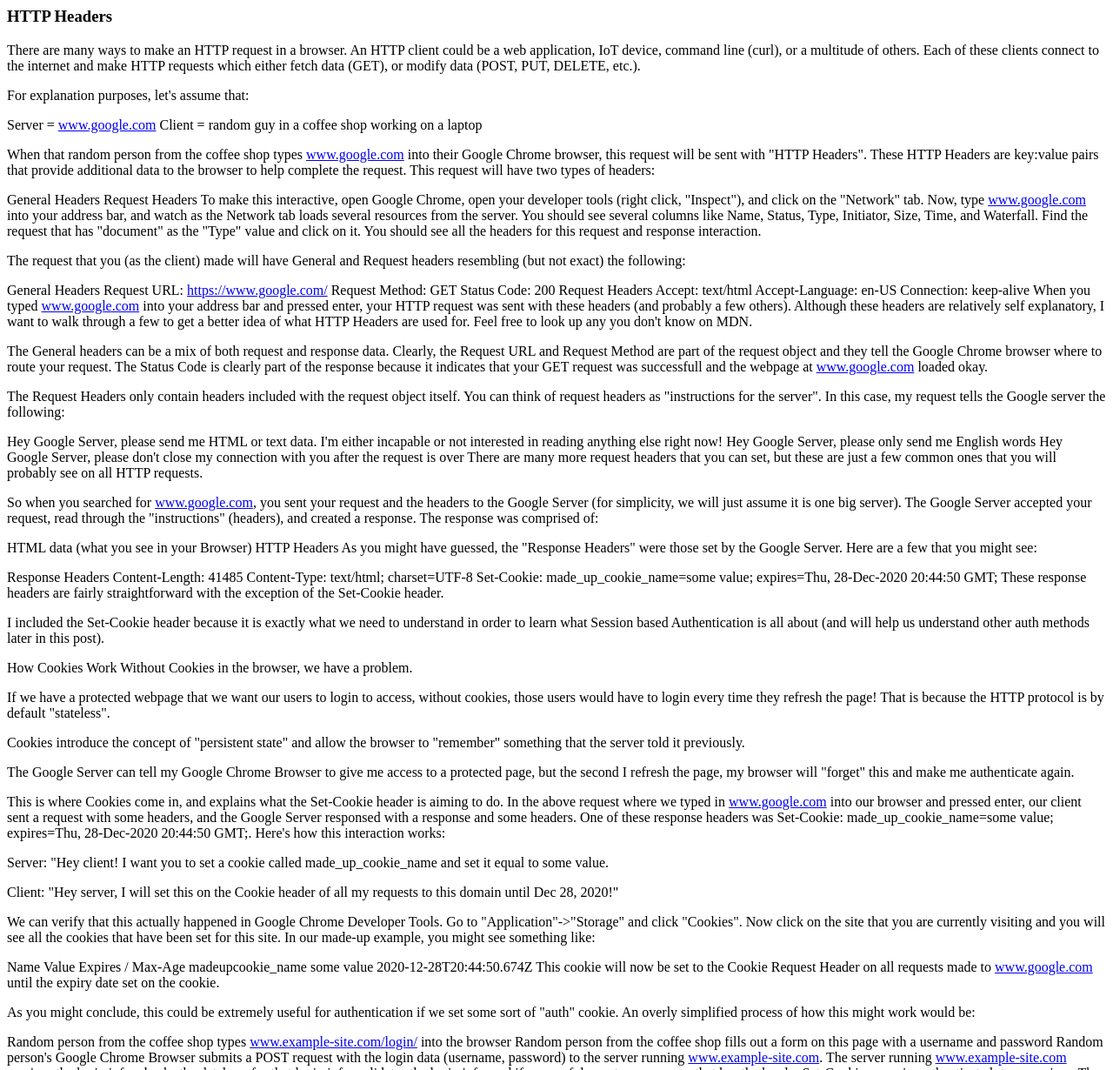
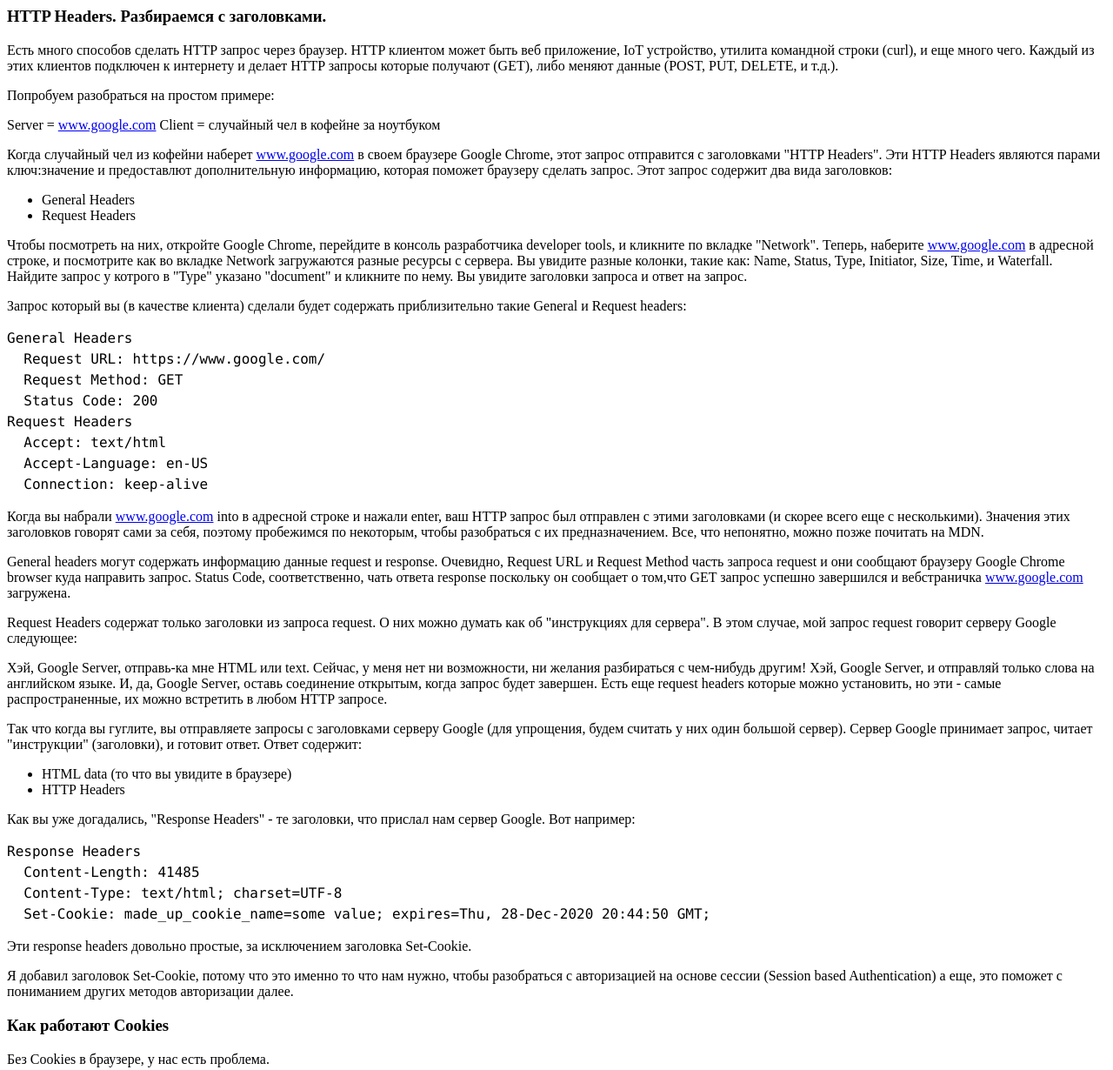
Before and after one commit to DmitryVdovichencko/dev-docs, a Gatsby site: page /posts/ultimate-guide-passport-js in a window 1280 px wide. Shown: the part 1840-3070 px from the top of the page at 87% size. Built offline with nearby package versions, Linux system fonts and the light colour scheme; Gatsby itself is replaced by a stand-in of ours; some packages are replaced by stand-ins of ours; code samples lack their colours.

Commit message:
Finished headers subsection

````diff
--- a/src/pages/posts/ultimate-guide-passport-js.mdx
+++ b/src/pages/posts/ultimate-guide-passport-js.mdx
@@ -34,7 +34,7 @@ import Picture from '../../components/Picture/';
 - __JWT Авторизация__ - Метод авторизации без состояния, где JSON Web token (JWT) записывается в браузере (обычно в localStorage). В JWT хранятся данные пользователя и они могут быть расшифрованы только с помощью секретного ключа, который хранится на сервере.
 
 - __OAuth и OpenID Connect Авторизация__ - Современный метод авторизации где приложения используют "подписи", сгенерированные другими приложениями для авторизации своих пользователей. Другими словами, это интегрированная авторизация где популярный сервис (например Google) реализует авторизацию и хранение данных пользователей, тогда как ваше приложение всего лишь его использует.
-Замечу, что Oauth довольно сложный механизм, и, поэтому, в этой статье мы его подробно не рассматриваем. Не только, потому что он излишен для небольших команд/стартапов запускающих приложение, но также, из-за того что он сильно зависит от используемого сервиса (таких как Google, Facebook, Github, и т.д.).
+Замечу, что Oauth довольно сложный механизм, и, поэтому, в этой статье мы его подробно не рассматриваем. Не только, потому что он излишен для небольших команд/стартапов запускающих приложение, но также, из-за того, что он сильно зависит от используемого сервиса (таких как Google, Facebook, Github, и т.д.).
 
 Ну и наконец, вы наверное заметили,что OAuth указан как "As a service" и "In house". Это сделано специально,чтобы отметить тот факт, что вообще-то есть компания называющаяся "OAuth", которая реализует OAuth протокол... как сервис - As a service. Но вы можете реализовать OAuth протокол без использования услуг компании "OAuth"!
 
@@ -49,21 +49,24 @@ import Picture from '../../components/Picture/';
 - Что такое сессия (session)
 - Как сессия session (на сервере) и cookie (в браузере) взаимодействуюи при авторизации пользователя
 
-### HTTP Headers
-There are many ways to make an HTTP request in a browser. An HTTP client could be a web application, IoT device, command line (curl), or a multitude of others. Each of these clients connect to the internet and make HTTP requests which either fetch data (GET), or modify data (POST, PUT, DELETE, etc.).
+### HTTP Headers. Разбираемся с заголовками.
 
-For explanation purposes, let's assume that:
+Есть много способов сделать HTTP запрос через браузер. HTTP клиентом может быть веб приложение, IoT устройство, утилита командной строки (curl), и еще много чего. Каждый из этих клиентов подключен к интернету и делает HTTP запросы которые получают (GET), либо меняют данные (POST, PUT, DELETE, и т.д.).
 
-Server = www.google.com Client = random guy in a coffee shop working on a laptop
+Попробуем разобраться на простом примере:
 
-When that random person from the coffee shop types www.google.com into their Google Chrome browser, this request will be sent with "HTTP Headers". These HTTP Headers are key:value pairs that provide additional data to the browser to help complete the request. This request will have two types of headers:
+Server = www.google.com Client = случайный чел в кофейне за ноутбуком
 
-General Headers
-Request Headers
-To make this interactive, open Google Chrome, open your developer tools (right click, "Inspect"), and click on the "Network" tab. Now, type www.google.com into your address bar, and watch as the Network tab loads several resources from the server. You should see several columns like Name, Status, Type, Initiator, Size, Time, and Waterfall. Find the request that has "document" as the "Type" value and click on it. You should see all the headers for this request and response interaction.
+Когда случайный чел из кофейни наберет www.google.com в своем браузере Google Chrome, этот запрос отправится с заголовками "HTTP Headers". Эти HTTP Headers являются парами ключ:значение и предоставлют дополнительную информацию, которая поможет браузеру сделать запрос. Этот запрос содержит два вида заголовков:
 
-The request that you (as the client) made will have General and Request headers resembling (but not exact) the following:
+- General Headers
+- Request Headers
 
+Чтобы посмотреть на них, откройте Google Chrome, перейдите в консоль разработчика developer tools, и кликните по вкладке "Network". Теперь, наберите www.google.com в адресной строке, и посмотрите как во вкладке Network загружаются разные ресурсы с сервера. Вы увидите разные колонки, такие как: Name, Status, Type, Initiator, Size, Time, и Waterfall. Найдите запрос у котрого в "Type" указано "document" и кликните по нему. Вы увидите заголовки запроса и ответ на запрос.
+
+Запрос который вы (в качестве клиента) сделали будет содержать приблизительно такие General и Request headers:
+
+```bash
 General Headers
   Request URL: https://www.google.com/
   Request Method: GET
@@ -72,33 +75,40 @@ Request Headers
   Accept: text/html
   Accept-Language: en-US
   Connection: keep-alive
-When you typed www.google.com into your address bar and pressed enter, your HTTP request was sent with these headers (and probably a few others). Although these headers are relatively self explanatory, I want to walk through a few to get a better idea of what HTTP Headers are used for. Feel free to look up any you don't know on MDN.
+```
 
-The General headers can be a mix of both request and response data. Clearly, the Request URL and Request Method are part of the request object and they tell the Google Chrome browser where to route your request. The Status Code is clearly part of the response because it indicates that your GET request was successfull and the webpage at www.google.com loaded okay.
+Когда вы набрали www.google.com into в адресной строке и нажали enter, ваш HTTP запрос был отправлен с этими заголовками (и скорее всего еще с несколькими). Значения этих заголовков говорят сами за себя, поэтому пробежимся по некоторым, чтобы разобраться с их предназначением. Все, что непонятно, можно позже почитать на MDN.
 
-The Request Headers only contain headers included with the request object itself. You can think of request headers as "instructions for the server". In this case, my request tells the Google server the following:
+General headers могут содержать информацию данные request и response. Очевидно, Request URL и Request Method часть запроса request и они сообщают браузеру Google Chrome browser куда направить запрос. Status Code, соответственно, чать ответа response поскольку он сообщает о том,что GET запрос успешно завершился и вебстраничка www.google.com загружена.
 
-Hey Google Server, please send me HTML or text data. I'm either incapable or not interested in reading anything else right now!
-Hey Google Server, please only send me English words
-Hey Google Server, please don't close my connection with you after the request is over
-There are many more request headers that you can set, but these are just a few common ones that you will probably see on all HTTP requests.
+Request Headers содержат только заголовки из запроса request. О них можно думать как об "инструкциях для сервера". В этом случае, мой запрос request говорит серверу Google следующее:
 
-So when you searched for www.google.com, you sent your request and the headers to the Google Server (for simplicity, we will just assume it is one big server). The Google Server accepted your request, read through the "instructions" (headers), and created a response. The response was comprised of:
+Хэй, Google Server, отправь-ка  мне HTML или text. Сейчас, у меня нет ни возможности, ни желания разбираться с чем-нибудь другим!
+Хэй, Google Server, и отправляй только слова на английском языке.
+И, да, Google Server, оставь соединение открытым, когда запрос будет завершен.
+Есть еще request headers которые можно установить, но эти - самые распространенные, их можно встретить в любом HTTP запросе.
 
-HTML data (what you see in your Browser)
-HTTP Headers
-As you might have guessed, the "Response Headers" were those set by the Google Server. Here are a few that you might see:
+Так что когда вы гуглите, вы отправляете запросы с заголовками серверу Google (для упрощения, будем считать у них один большой сервер). Сервер Google принимает запрос, читает "инструкции" (заголовки), и готовит ответ. Ответ содержит:
 
+- HTML data (то что вы увидите в браузере)
+- HTTP Headers
+
+Как вы уже догадались, "Response Headers" - те заголовки, что прислал нам сервер Google. Вот например:
+
+```bash
 Response Headers
   Content-Length: 41485
   Content-Type: text/html; charset=UTF-8
   Set-Cookie: made_up_cookie_name=some value; expires=Thu, 28-Dec-2020 20:44:50 GMT;
-These response headers are fairly straightforward with the exception of the Set-Cookie header.
+```
 
-I included the Set-Cookie header because it is exactly what we need to understand in order to learn what Session based Authentication is all about (and will help us understand other auth methods later in this post).
+Эти response headers довольно простые, за исключением заголовка Set-Cookie.
 
-How Cookies Work
-Without Cookies in the browser, we have a problem.
+Я добавил заголовок Set-Cookie, потому что это именно то что нам нужно, чтобы разобраться с авторизацией на основе сессии (Session based Authentication) а еще, это поможет с пониманием других методов авторизации далее.
+
+### Как работают Cookies
+
+Без Cookies в браузере, у нас есть проблема.
 
 If we have a protected webpage that we want our users to login to access, without cookies, those users would have to login every time they refresh the page! That is because the HTTP protocol is by default "stateless".
 
@@ -251,11 +261,12 @@ app.post("/register", (req, res, next) => {});
  */
 // Server listens on http://localhost:3000
 app.listen(3000);
+```
 The first thing we need to do is understand how the express-session module is working within this application. This is a "middleware", which is a fancy way of saying that it is a function that modifies something in our application.
 
 Quick Refresher on Express Middleware
 Let's say we had the following code:
-
+```javascript
 const express = require("express");
 var app = express();
 // Custom middleware
````
